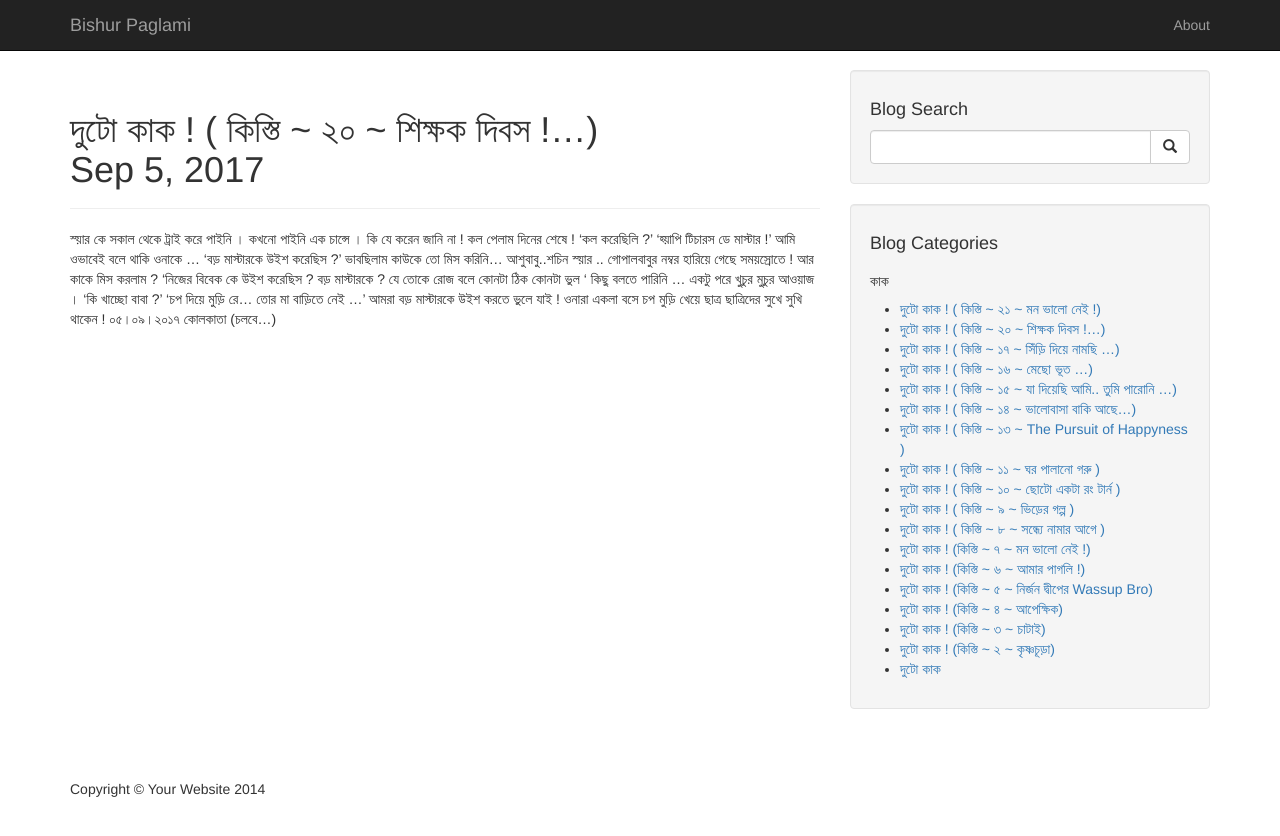
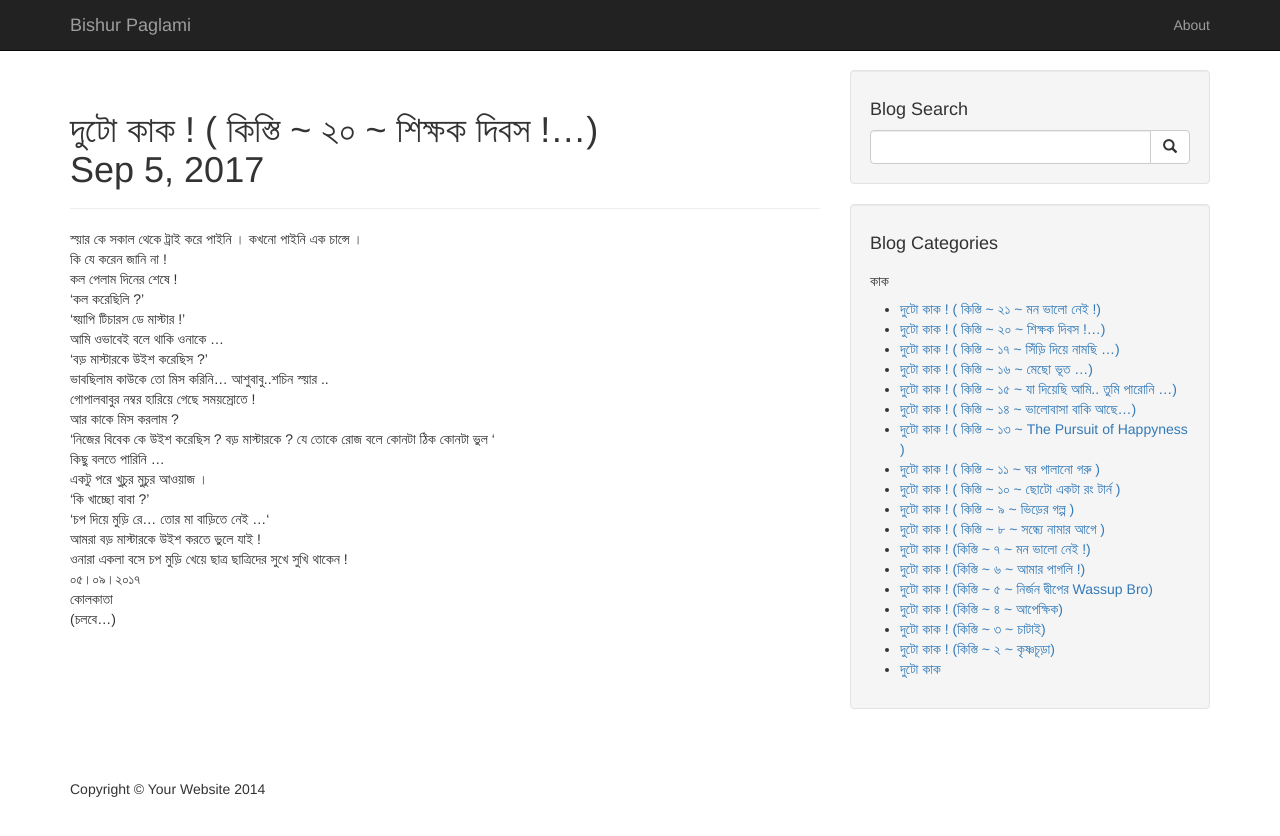
Before and after one commit to prasenjit-net/bishu, a Jekyll site: the page built from _posts/2017-09-05-duto-kak-part-20.md, in a window 1280 px wide. Shown: the top 836 px of the page. Built offline with Jekyll 4.4.1, drawn with Linux system fonts in a browser that asks for light colours; comment, search, counter and statistics services are not loaded.

Commit message:
New changelist

```diff
--- a/_posts/2017-09-05-duto-kak-part-20.md
+++ b/_posts/2017-09-05-duto-kak-part-20.md
@@ -5,23 +5,23 @@ categories: "কাক"
 excerpt: স্য়ার কে সকাল থেকে ট্রাই করে পাইনি । কখনো পাইনি এক চান্সে ...
 ---
 
-স্য়ার কে সকাল থেকে ট্রাই করে পাইনি । কখনো পাইনি এক চান্সে ।
-কি যে করেন জানি না !
-কল পেলাম দিনের শেষে !
-'কল করেছিলি ?'
-'হ্য়াপি টিচারস ডে মাস্টার !'
-আমি ওভাবেই বলে থাকি ওনাকে ...
-'বড় মাস্টারকে উইশ করেছিস ?'
-ভাবছিলাম কাউকে তো মিস করিনি... আশুবাবু..শচিন স্য়ার ..
-গোপালবাবুর নম্বর হারিয়ে গেছে সময়স্রোতে !
-আর কাকে মিস করলাম ?
-'নিজের বিবেক কে উইশ করেছিস ? বড় মাস্টারকে ? যে তোকে রোজ বলে কোনটা ঠিক কোনটা ভুল '
-কিছু বলতে পারিনি ...
-একটু পরে খুচুর মুচুর আওয়াজ ।
-'কি খাচ্ছো বাবা ?'
-'চপ দিয়ে মুড়ি রে... তোর মা বাড়িতে নেই ...'
-আমরা বড় মাস্টারকে উইশ করতে ভুলে যাই !
-ওনারা একলা বসে চপ মুড়ি খেয়ে ছাত্র ছাত্রিদের সুখে সুখি থাকেন !
-০৫।০৯।২০১৭
-কোলকাতা
+স্য়ার কে সকাল থেকে ট্রাই করে পাইনি । কখনো পাইনি এক চান্সে । <br/>
+কি যে করেন জানি না !<br/>
+কল পেলাম দিনের শেষে !<br/>
+'কল করেছিলি ?'<br/>
+'হ্য়াপি টিচারস ডে মাস্টার !'<br/>
+আমি ওভাবেই বলে থাকি ওনাকে ...<br/>
+'বড় মাস্টারকে উইশ করেছিস ?'<br/>
+ভাবছিলাম কাউকে তো মিস করিনি... আশুবাবু..শচিন স্য়ার ..<br/>
+গোপালবাবুর নম্বর হারিয়ে গেছে সময়স্রোতে !<br/>
+আর কাকে মিস করলাম ?<br/>
+'নিজের বিবেক কে উইশ করেছিস ? বড় মাস্টারকে ? যে তোকে রোজ বলে কোনটা ঠিক কোনটা ভুল '<br/>
+কিছু বলতে পারিনি ...<br/>
+একটু পরে খুচুর মুচুর আওয়াজ ।<br/>
+'কি খাচ্ছো বাবা ?'<br/>
+'চপ দিয়ে মুড়ি রে... তোর মা বাড়িতে নেই ...'<br/>
+আমরা বড় মাস্টারকে উইশ করতে ভুলে যাই !<br/>
+ওনারা একলা বসে চপ মুড়ি খেয়ে ছাত্র ছাত্রিদের সুখে সুখি থাকেন !<br/>
+০৫।০৯।২০১৭<br/>
+কোলকাতা<br/>
 (চলবে...)
```
